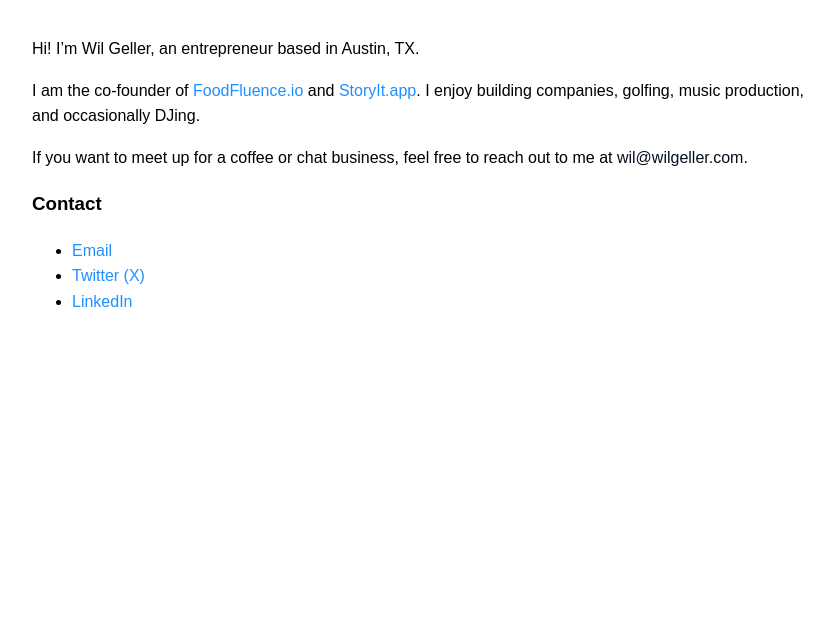
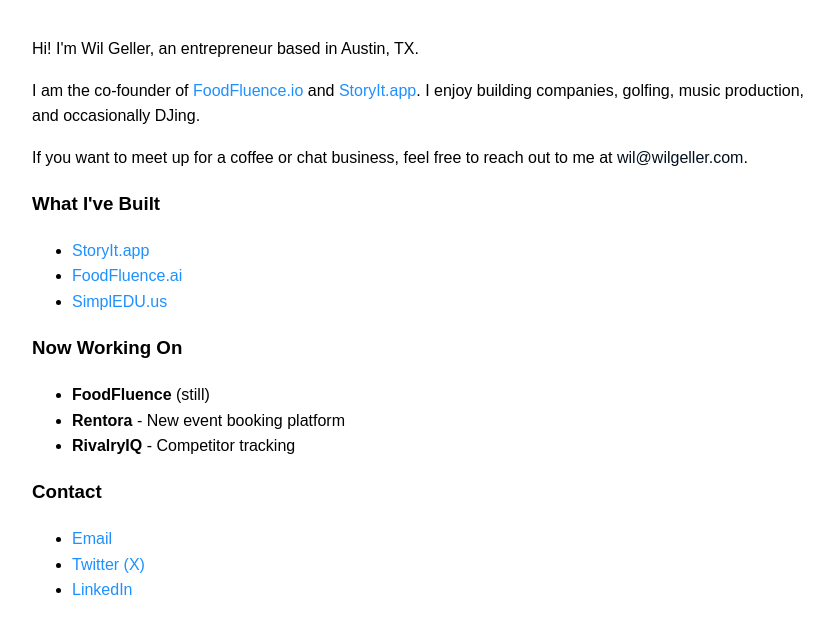
Before and after one commit to wilgeller/wilgeller.com, a plain HTML site: page index.html in a window 1280 px wide. Shown: the whole page, without its empty margins (208-1042 px from the left). Drawn offline with Linux system fonts and the light colour scheme.

Commit message:
Update site

```diff
--- a/index.html
+++ b/index.html
@@ -15,7 +15,7 @@
     "
   >
     <main id="content">
-      <p>Hi! I’m Wil Geller, an entrepreneur based in Austin, TX.</p>
+      <p>Hi! I'm Wil Geller, an entrepreneur based in Austin, TX.</p>
       <p>
         I am the co-founder of
         <a
@@ -40,6 +40,38 @@
           >wil@wilgeller.com</a
         >.
       </p>
+
+      <h3 id="what-ive-built">What I've Built</h3>
+      <ul>
+        <li>
+          <a
+            href="https://storyit.app/"
+            style="color: #1e90ff; text-decoration: none"
+            >StoryIt.app</a
+          >
+        </li>
+        <li>
+          <a
+            href="https://foodfluence.ai/"
+            style="color: #1e90ff; text-decoration: none"
+            >FoodFluence.ai</a
+          >
+        </li>
+        <li>
+          <a
+            href="https://simpledu.us/"
+            style="color: #1e90ff; text-decoration: none"
+            >SimplEDU.us</a
+          >
+        </li>
+      </ul>
+
+      <h3 id="now-working-on">Now Working On</h3>
+      <ul>
+        <li><strong>FoodFluence</strong> (still)</li>
+        <li><strong>Rentora</strong> - New event booking platform</li>
+        <li><strong>RivalryIQ</strong> - Competitor tracking</li>
+      </ul>
 
       <h3 id="contact">Contact</h3>
       <ul>
@@ -66,5 +98,10 @@
         </li>
       </ul>
     </main>
+    <script
+      defer
+      src="https://analytics.vercel.com/script.js"
+      data-token="CeNyLvanByggDadVZbeGpdJeZjAc"
+    ></script>
   </body>
 </html>
```
Also changed, not shown: 1 other file.
